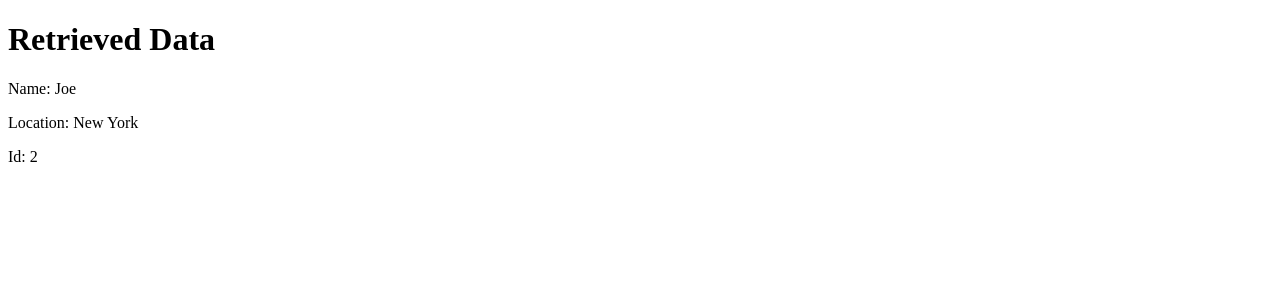
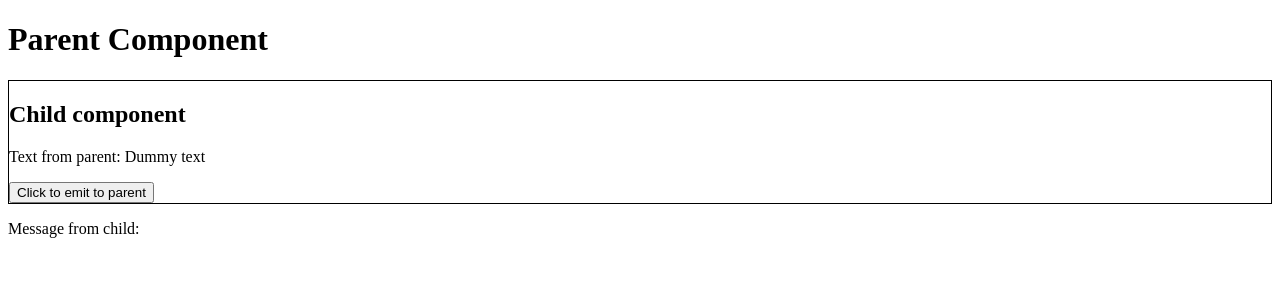
Before and after one commit to seanmisra/angular-coding-exercises, an Angular app: page / in a window 1280 px wide. Shown: the top 300 px of the page. Built offline with nearby package versions, Linux system fonts and the light colour scheme.

Commit message:
Exercise 4: demonstrate parent-child and child-parent interactions

```diff
--- a/src/app/app.component.html
+++ b/src/app/app.component.html
@@ -1,5 +1,10 @@
-<h1>Retrieved Data</h1>
+<div class="parent-wrapper">
+  <h1>Parent Component</h1>
+  <test-child
+    [sampleText]="'Dummy text'"
+    (trigger)="handleTrigger($event)"
+  >
+  </test-child>
 
-<p>Name: {{ retrievedData?.name }}</p>
-<p>Location: {{ retrievedData?.location }}</p>
-<p>Id: {{ retrievedData?.id }}</p>
+  <p>Message from child: {{ messageFromChild }}</p>
+</div>
--- a/src/app/app.component.ts
+++ b/src/app/app.component.ts
@@ -10,19 +10,18 @@ import { Subscription } from 'rxjs';
 })
 export class AppComponent implements OnInit {
 
-  retrievedData: any;
-  testDataSub: Subscription;
+  messageFromChild: string;
 
   constructor(private testData: TestData) {
   }
 
   ngOnInit() {
-    this.testDataSub = this.testData.getData().subscribe(result => {
-      this.retrievedData = result;
-    });
   }
 
   ngOnDestroy() {
-    this.testDataSub.unsubscribe();
+  }
+
+  handleTrigger(message: string) {
+    this.messageFromChild = message;
   }
 }
--- a/src/app/app.module.ts
+++ b/src/app/app.module.ts
@@ -4,10 +4,12 @@ import { FormsModule } from '@angular/forms';
 import { HttpClientModule } from '@angular/common/http';
 
 import { AppComponent } from './app.component';
+import { TestChildComponent } from './test-child/test-child.component';
 
 @NgModule({
   declarations: [
-    AppComponent
+    AppComponent,
+    TestChildComponent
   ],
   imports: [
     BrowserModule,
--- /dev/null
+++ b/src/app/test-child/test-child.component.css
@@ -0,0 +1,3 @@
+.child-wrapper {
+    border: 1px solid black;
+}
--- /dev/null
+++ b/src/app/test-child/test-child.component.html
@@ -0,0 +1,5 @@
+<div class="child-wrapper">
+    <h2>Child component</h2>
+    <p>Text from parent: {{ sampleText }}</p>
+    <button (click)="sendToParent()">Click to emit to parent</button>
+</div>
--- /dev/null
+++ b/src/app/test-child/test-child.component.ts
@@ -0,0 +1,24 @@
+import { Component, Input, OnInit, Output, EventEmitter } from '@angular/core';
+
+@Component({
+  selector: 'test-child',
+  templateUrl: './test-child.component.html',
+  styleUrls: ['./test-child.component.css']
+})
+export class TestChildComponent implements OnInit {
+
+  @Input() sampleText: string;
+
+  @Output() trigger = new EventEmitter<string>();
+
+  constructor() { }
+
+  ngOnInit(): void {
+  }
+
+  sendToParent() {
+    this.trigger.emit('Message from child');
+  }
+
+
+}
```
Also changed, not shown: 2 other files (tests, documents, lock files or other folders).
